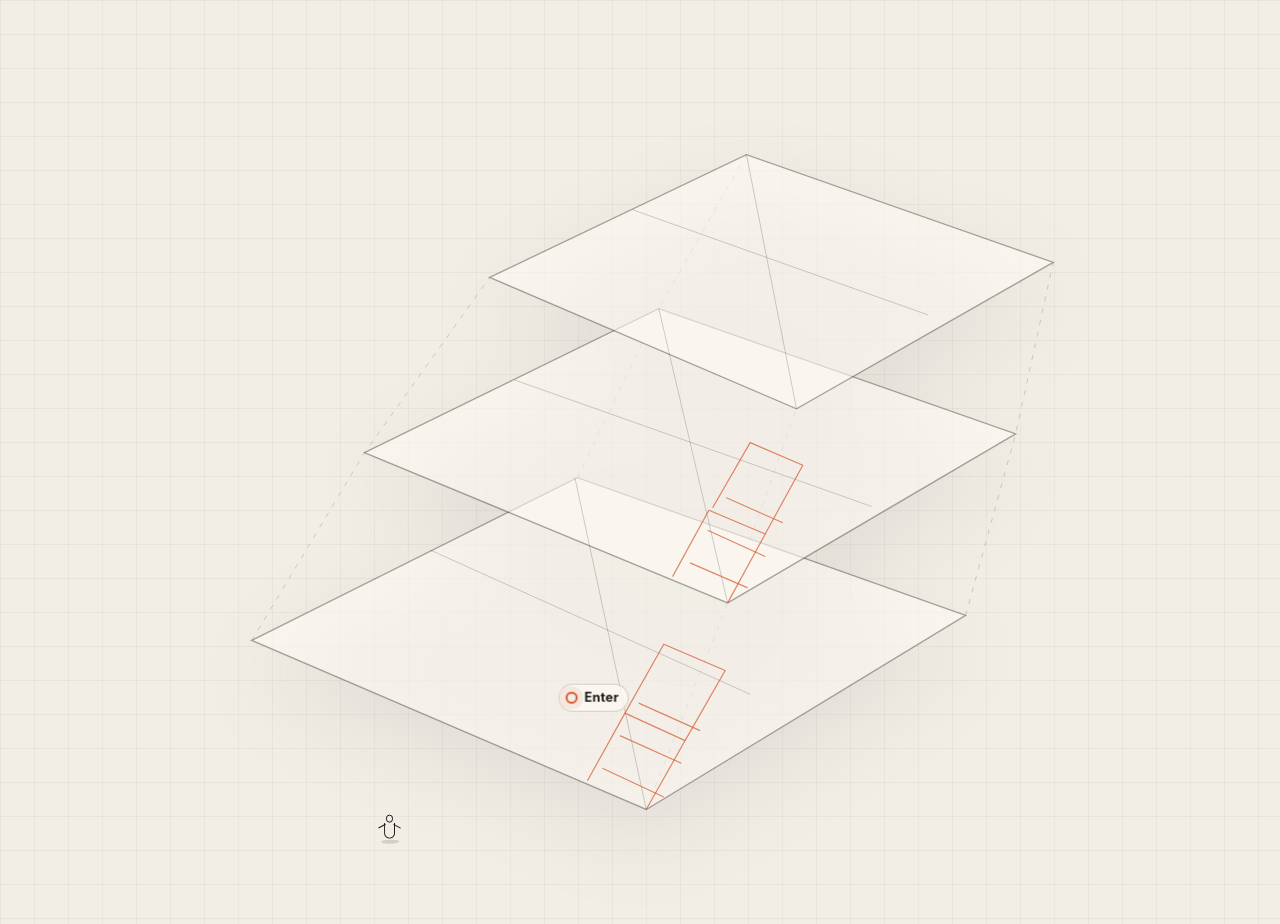
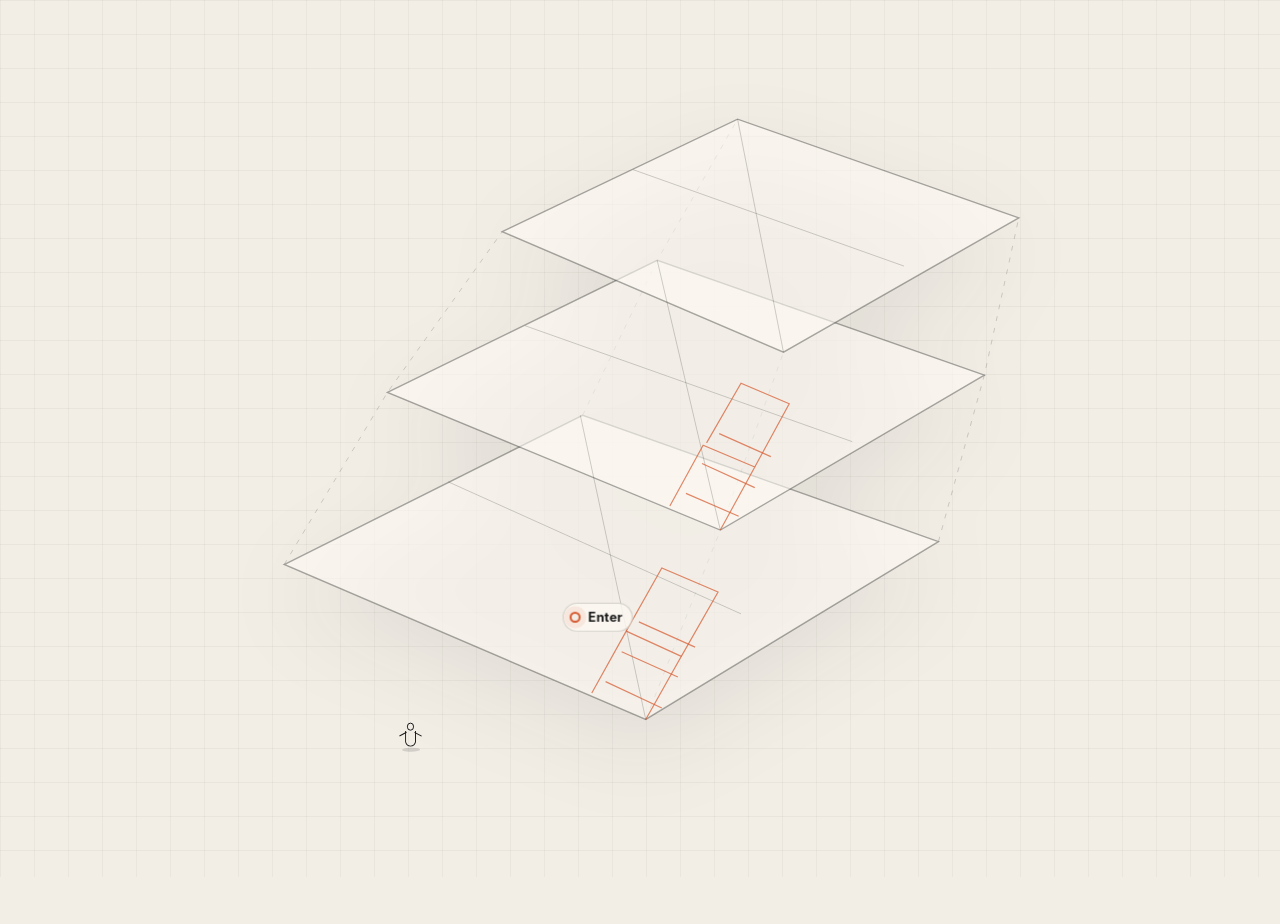
Before and after one commit to DeadWolf666/Studio-Ishcha, a React (Vite) app: page / in a window 1280 px wide. Shown: the top 924 px of the page. After the commit the page ends 877 px from the top, so only its background shows below. Built offline with nearby package versions, Linux system fonts and the light colour scheme.

Commit message:
Make graphic responsive across device screens

```diff
--- a/src/index.css
+++ b/src/index.css
@@ -153,8 +153,8 @@ h2 {
 }
 
 .pre-entry .map-stage {
-  width: min(100%, 76rem);
-  min-height: min(86vw, 58rem);
+  width: min(100%, 70rem);
+  min-height: min(78vw, 50rem);
 }
 
 .floor-plan {
@@ -166,7 +166,7 @@ h2 {
 
 .pre-entry .floor-plan,
 .pre-entry .map-nodes {
-  width: min(100%, 72rem);
+  width: min(100%, 66rem);
 }
 
 .floor-plan path {
```
